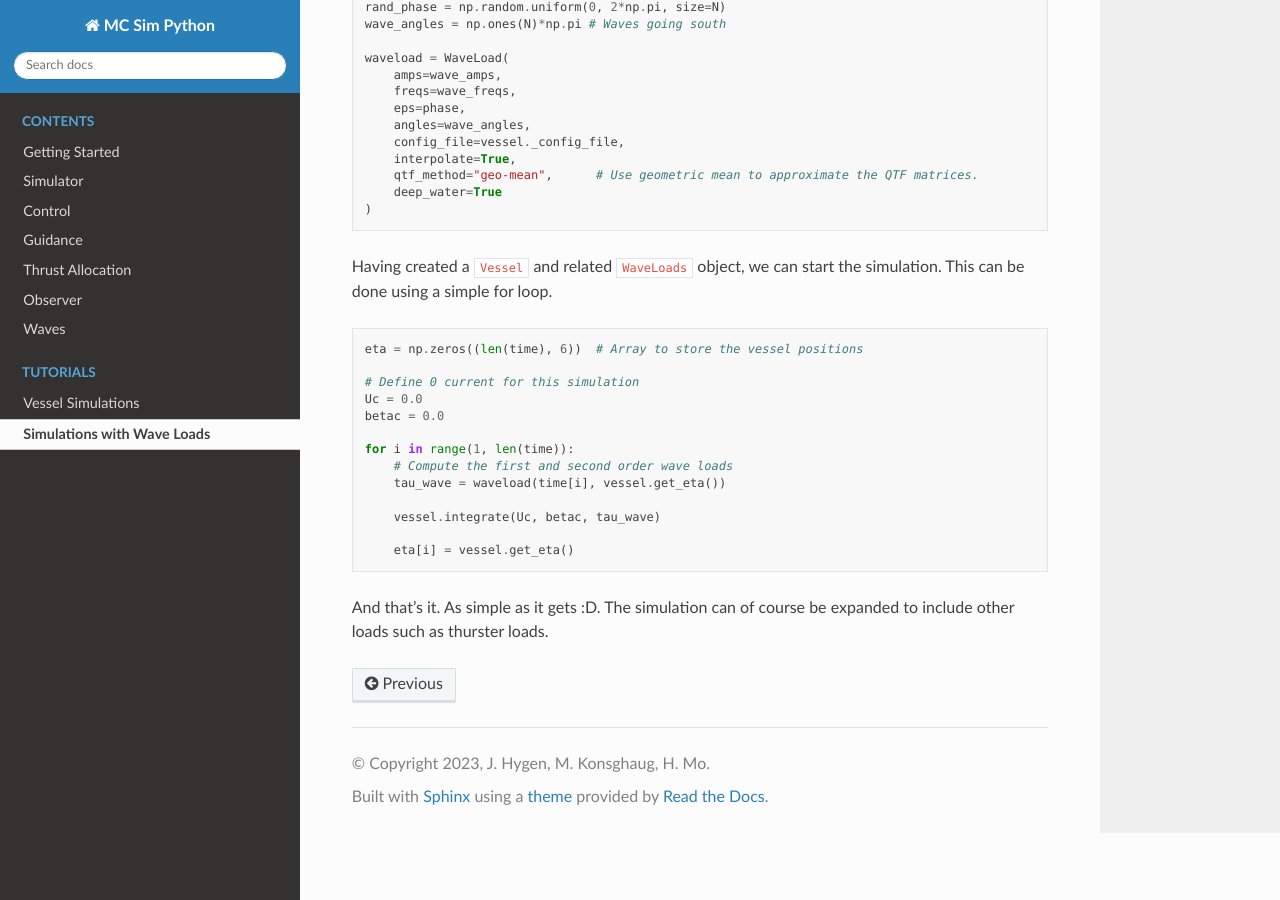
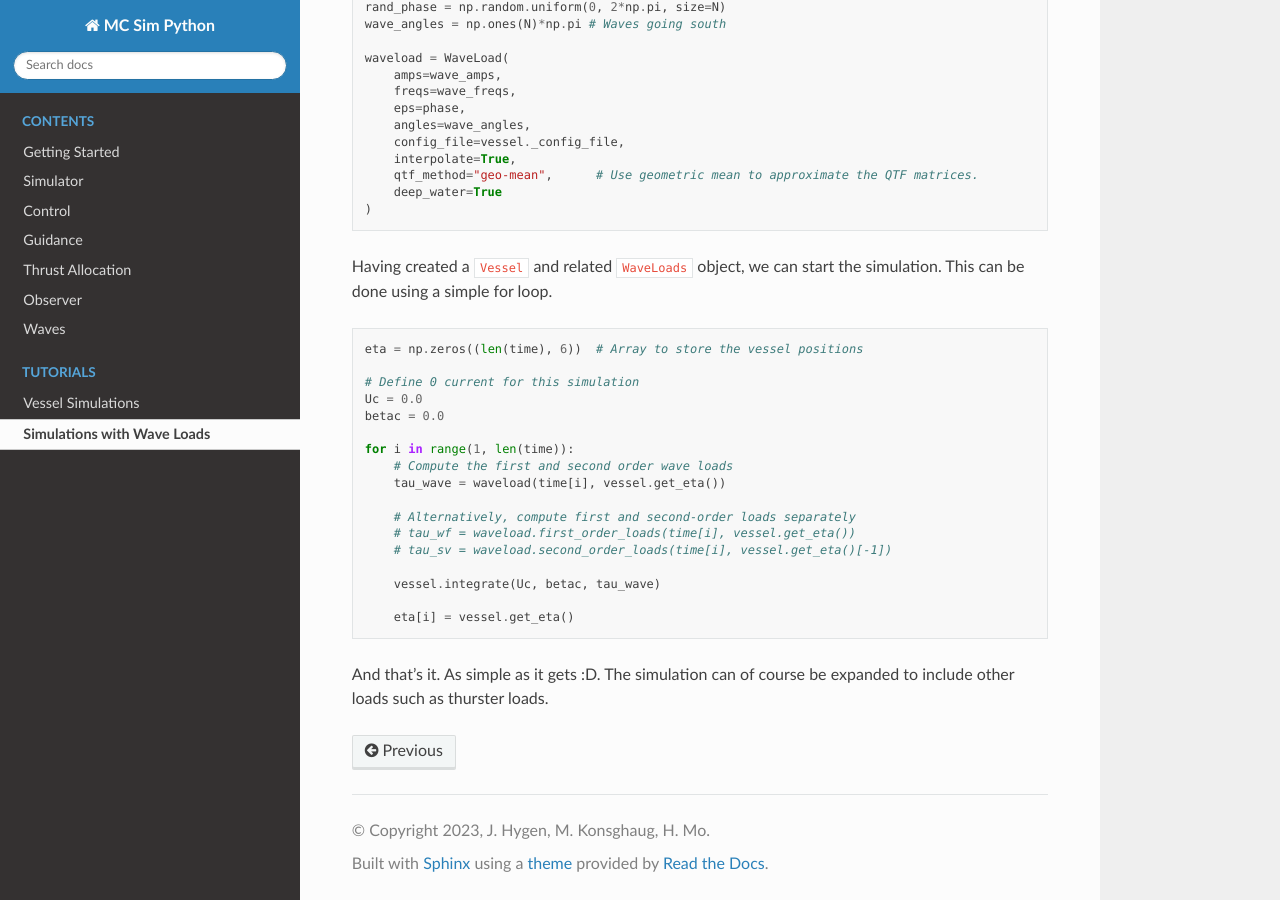
Before and after one commit to janerikhy/Wave-Model, a Sphinx documentation site: the page built from docs/tutorials/waveload.rst, in a window 1280 px wide and 900 px high, scrolled down 1361 px. Built offline with Sphinx 7.4.7 and the Read the Docs theme 2.0.0, drawn with Linux system fonts in a browser that asks for light colours.

Commit message:
Update waveload tutorial

```diff
--- a/docs/tutorials/waveload.rst
+++ b/docs/tutorials/waveload.rst
@@ -89,6 +89,10 @@ using a simple for loop.
         # Compute the first and second order wave loads
         tau_wave = waveload(time[i], vessel.get_eta())
 
+        # Alternatively, compute first and second-order loads separately
+        # tau_wf = waveload.first_order_loads(time[i], vessel.get_eta())
+        # tau_sv = waveload.second_order_loads(time[i], vessel.get_eta()[-1])
+
         vessel.integrate(Uc, betac, tau_wave)
 
         eta[i] = vessel.get_eta()
```
